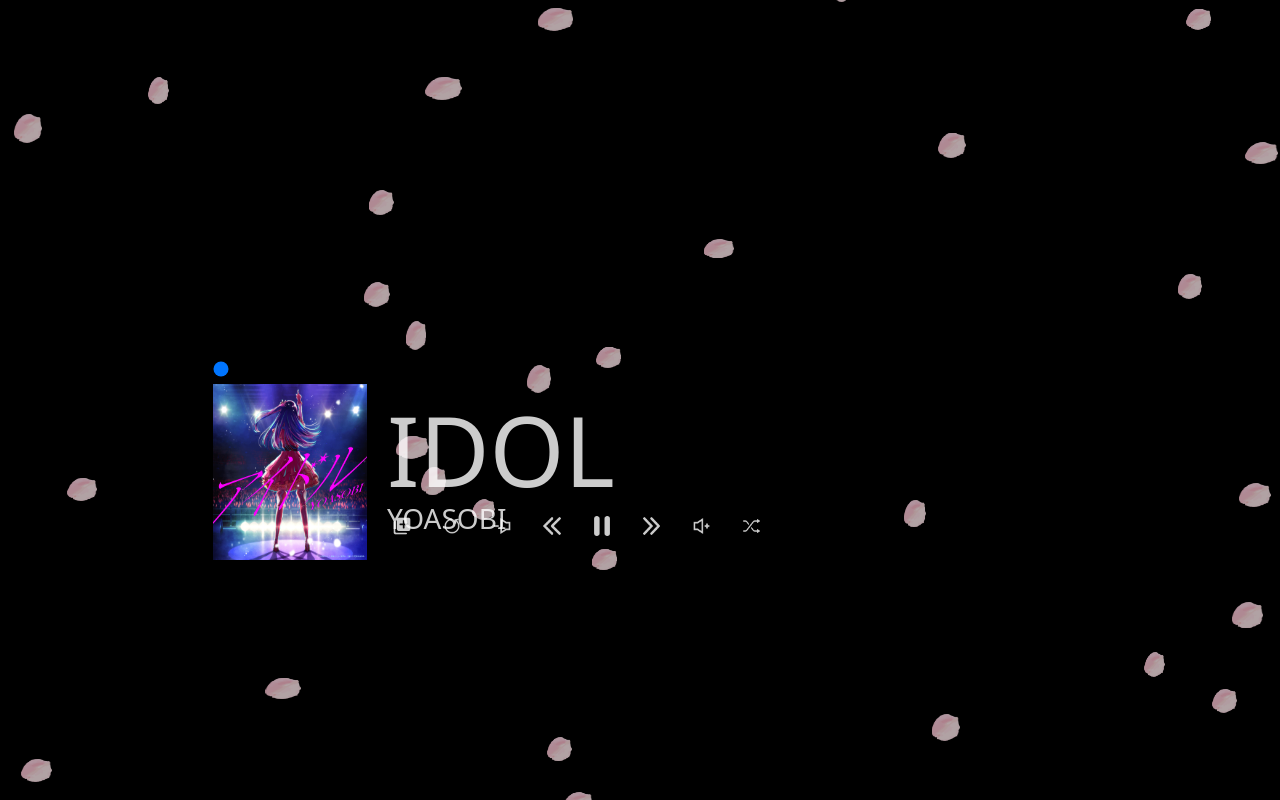
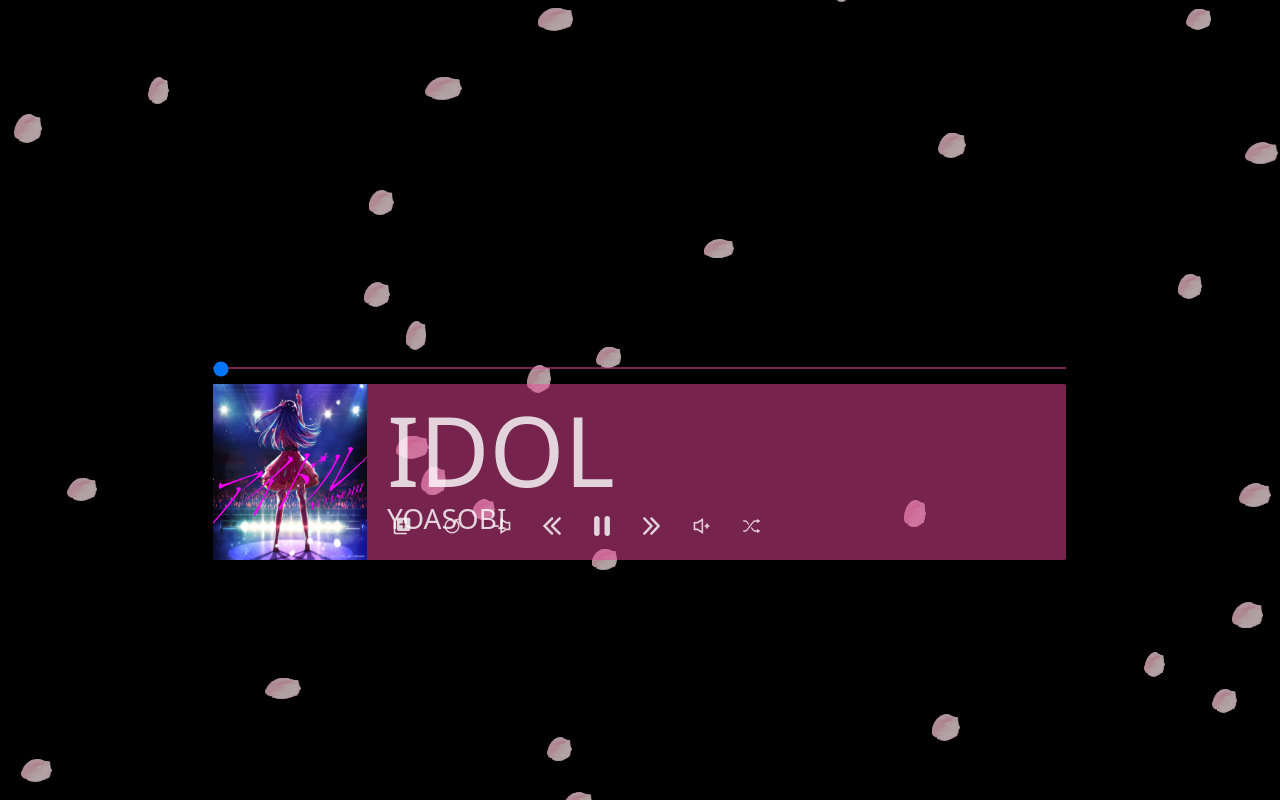
Before and after one commit to OriginalCube/WE-oshi-ko, a React (Create React App) app: page / in a window 1280 px wide. Built offline with nearby package versions, Linux system fonts and the light colour scheme.

Commit message:
Update Visualizer

```diff
--- a/src/components/visualizer/AudioVisualizer.jsx
+++ b/src/components/visualizer/AudioVisualizer.jsx
@@ -6,9 +6,37 @@
   const [playerOpacity, setPlayerOpacity] = React.useState();
 
   React.useEffect(() => {
-    setPlayerColor(props.playerColor);
     setPlayerOpacity(props.playerOpacity);
-  }, [props.playerColor, props.playerOpacity]);
+  }, [props.playerOpacity]);
+
+  React.useEffect(() => {
+    //rgb(255, 156 ,5);
+    const rawData = `rgb(${props.playerColor})`;
+    let cleanData = "";
+    for (let i = 4; i < rawData.length - 1; i++) {
+      cleanData += rawData[i];
+    }
+    let rgbArray = [];
+    rgbArray = cleanData.split(",");
+
+    function componentToHex(c) {
+      var hex = c.toString(16);
+      return hex.length === 1 ? "0" + hex : hex;
+    }
+
+    function rgbToHex(r, g, b) {
+      return "#" + componentToHex(r) + componentToHex(g) + componentToHex(b);
+    }
+
+    setPlayerColor(
+      rgbToHex(
+        parseInt(rgbArray[0]),
+        parseInt(rgbArray[1]),
+        parseInt(rgbArray[2])
+      )
+    );
+  }, [props.playerColor]);
+
   React.useEffect(() => {
     const canvas = canvasRef.current;
     canvas.width = window.innerWidth * (2 / 3);
@@ -20,21 +48,11 @@
       const whiteSpace = (canvas.width * 0.1) / 47;
       var barWidth = (canvas.width - whiteSpace * 48) / 48;
       // Begin with the left channel in red
-      function componentToHex(c) {
-        var hex = c.toString(16);
-        return hex.length === 1 ? "0" + hex : hex;
-      }
-
-      function rgbToHex(r, g, b) {
-        return "#" + componentToHex(r) + componentToHex(g) + componentToHex(b);
-      }
-
-      ctx.fillStyle = `rgb(${playerColor})`;
+      ctx.fillStyle = `${playerColor}`;
       ctx.globalAlpha = playerOpacity;
       // Iterate over the first 64 array elements (0 - 63) for the left channel audio data
       for (let i = 48; i >= 0; --i) {
         var height = Math.min(canvas.height * 0.8 * Math.min(audioArray[i], 1));
-
         ctx.fillRect(
           barWidth * i + i * whiteSpace,
           canvas.height - height,
@@ -46,7 +64,7 @@
     try {
       window.wallpaperRegisterAudioListener(wallpaperAudioListener);
     } catch (e) {}
-  }, []);
+  }, [playerColor, playerOpacity]);
   return (
     <canvas
       ref={canvasRef}
@@ -54,7 +72,7 @@
       style={{
         left: "16.65%",
         top: "25.85%",
-        borderBottom: `2px solid rgb(${props.playerColor})`,
+        borderBottom: `2px solid rgba(${props.playerColor}, ${props.playerOpacity})`,
       }}
     />
   );
--- a/src/components/visualizer/Visualizer.jsx
+++ b/src/components/visualizer/Visualizer.jsx
@@ -9,10 +9,10 @@
   const [repeat, setRepeat] = React.useState(false);
   const [shuffle, setShuffle] = React.useState(false);
   const [background, setBackground] = React.useState([]);
-  const [backgroundColor, setBackgroundColor] = React.useState();
+  const [backgroundColor, setBackgroundColor] = React.useState("");
   const [backgroundId, setBackgroundId] = React.useState(0);
   const [bgOpacity, setBgOpacity] = React.useState(0.5);
-  const [playerColor, setPlayerColor] = React.useState();
+  const [playerColor, setPlayerColor] = React.useState("236, 72, 153");
   const [playerOpacity, setPlayerOpacity] = React.useState(0.5);
   const [textSize, setTextSize] = React.useState(10);
   const [mainImage, setMainImage] = React.useState("");
@@ -43,7 +43,8 @@
       }
 
       if (properties.playeropacity) {
-        setPlayerOpacity(properties.background.value / 10);
+        console.log(properties.playeropacity);
+        setPlayerOpacity(properties.playeropacity.value / 10);
       }
 
       if (properties.backgroundopacity) {
@@ -60,9 +61,9 @@
     function wallpaperMediaThumbnailListener(event) {
       //media
       //console.log(event);
-      //event.thumbnail;
-      //console.log(event.primaryColor);
-      //console.log(event.secondaryColor);
+      if (isPlaying) {
+        setMainImage(event.thumbnail);
+      }
     }
 
     // Register the media thumbnail listener provided by Wallpaper Engine. pictures
@@ -72,8 +73,11 @@
 
     function wallpaperMediaPropertiesListener(event) {
       // Update title and artist labels
-      //event.title;
-      //event.artist;
+      console.log(event.title, event.artist);
+      if (isPlaying) {
+        setSongName(event.title);
+        setArtistName(event.artist);
+      }
     }
     window.wallpaperRegisterMediaPropertiesListener(
       wallpaperMediaPropertiesListener
@@ -202,6 +206,9 @@
       startTimer();
     } else {
       audioRef.current.play();
+      setMainImage(SongData["songs"][songId].image);
+      setSongName(SongData["songs"][songId].name);
+      setArtistName(SongData["songs"][songId].artist);
     }
   }, [isPlaying]);
 
@@ -209,6 +216,9 @@
     audioRef.current.pause();
     audioRef.current = new Audio(`${SongData["songs"][songId].music}`);
     audioRef.current.volume = volume;
+    setMainImage(SongData["songs"][songId].image);
+    setSongName(SongData["songs"][songId].name);
+    setArtistName(SongData["songs"][songId].artist);
     if (backgroundId + 1 < background.length) {
       setBackgroundId(backgroundId + 1);
     } else {
@@ -236,13 +246,13 @@
         className="song-title mt-12 ml-5 font-medium text-white opacity-80"
         style={{ fontSize: `${0.6 * textSize}rem` }}
       >
-        {isActive ? SongData["songs"][songId].name : null}
+        {songName.substring(0, 12).toUpperCase()}
       </p>
       <p
         className="font-extrathin mt-8 ml-5 text-white opacity-80"
         style={{ fontSize: `${0.175 * textSize}rem` }}
       >
-        {isActive ? SongData["songs"][songId].artist : null}
+        {artistName.substring(0, 15).toUpperCase()}
       </p>
     </>
   );
@@ -359,11 +369,7 @@
         }}
       >
         <div className="h-full" style={{ width: "22%" }}>
-          <img
-            className="h-full w-full"
-            src={SongData["songs"][songId].image}
-            alt=""
-          />
+          <img className="h-full w-full" src={mainImage} alt="" />
         </div>
         <div className="w-full h-full flex flex-col">
           <div className="w-full h-2/3">
```
